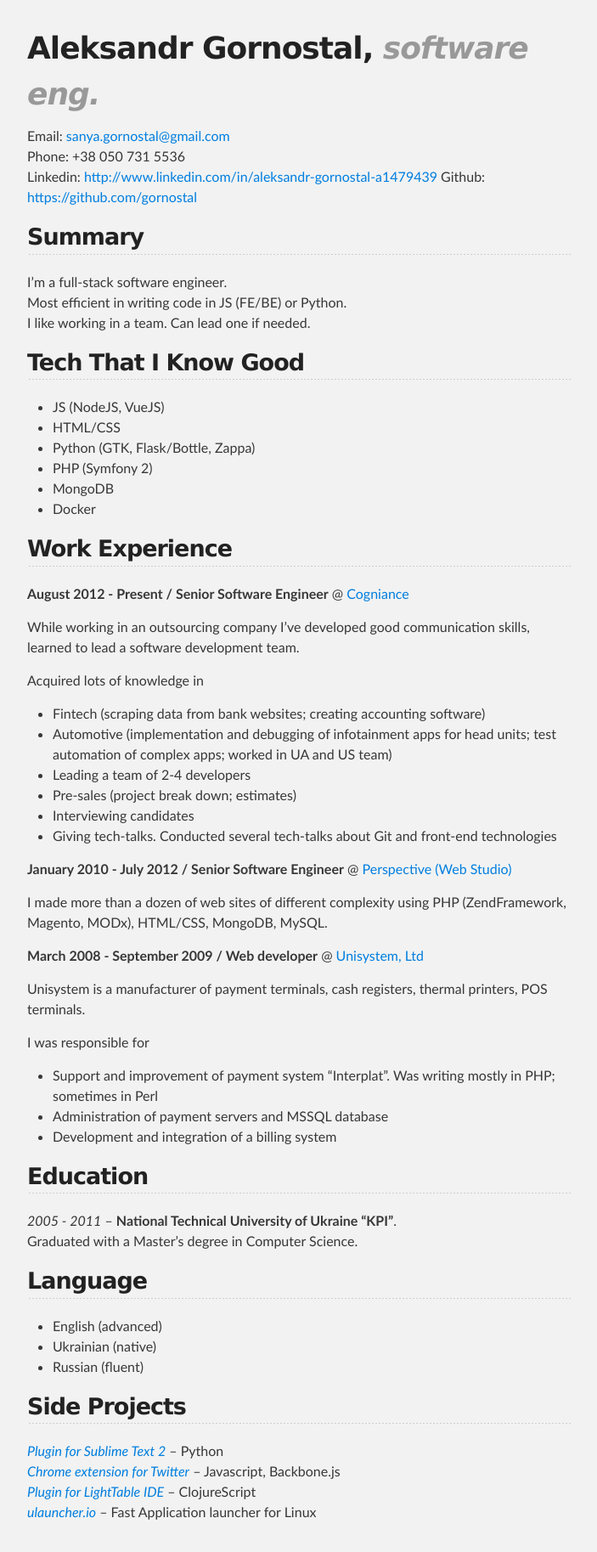
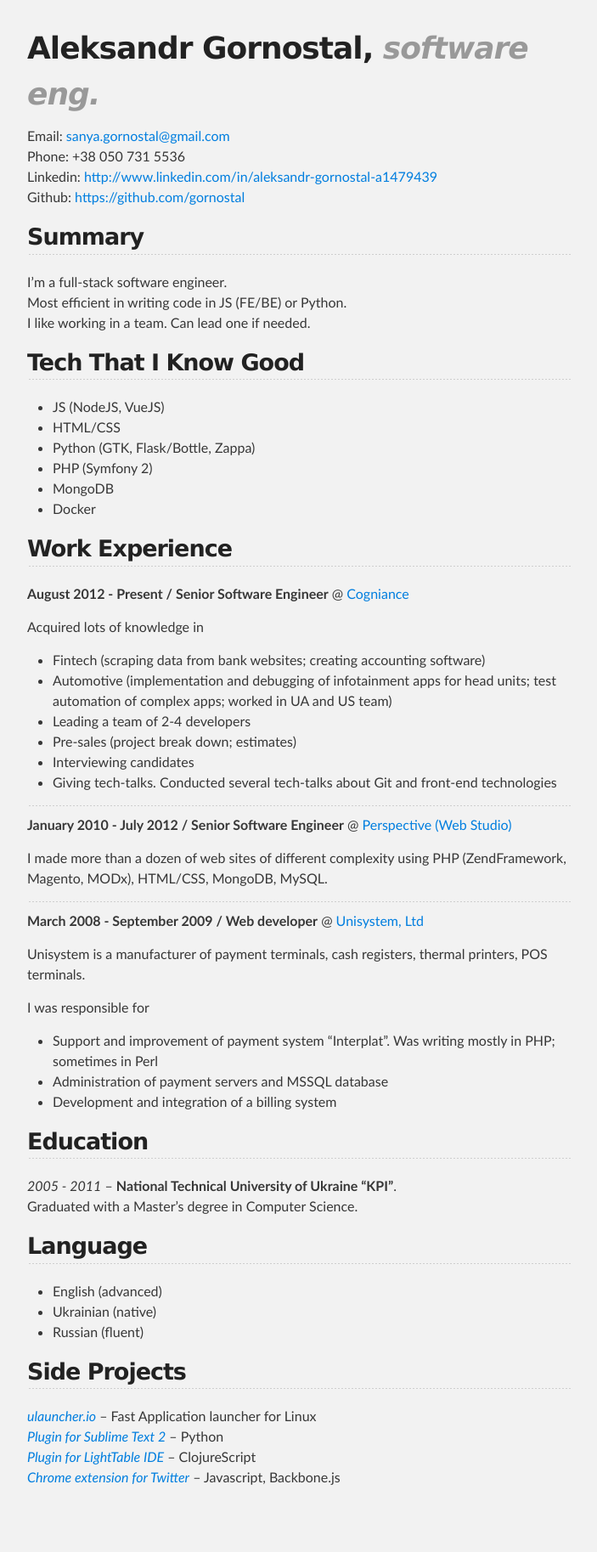
Before and after one commit to gornostal/resume, a Jekyll site: the page built from index.html, in a window 1280 px wide. Shown: the whole page at 85% size, without its empty margins (288-991 px from the left). Built offline with Jekyll 4.4.1, drawn with Linux system fonts in a browser that asks for light colours; Markdown is read by kramdown in place of the engine named in the settings; after the commit the page ends 1786 px from its top, so only the background shows below that.

Commit message:
more fixes

```diff
--- a/_includes/resume.md
+++ b/_includes/resume.md
@@ -24,8 +24,6 @@
 
 **August 2012 - Present / Senior Software Engineer** @ [Cogniance](http://cogniance.com)
 
-While working in an outsourcing company I've developed good communication skills, learned to lead a software development team.
-
 Acquired lots of knowledge in
 
 * Fintech (scraping data from bank websites; creating accounting software)
@@ -35,9 +33,13 @@
 * Interviewing candidates
 * Giving tech-talks. Conducted several tech-talks about Git and front-end technologies
 
+---
+
 **January 2010 - July 2012 / Senior Software Engineer** @ [Perspective (Web Studio)](http://perspective.net.ua)
 
 I made more than a dozen of web sites of different complexity using PHP (ZendFramework, Magento, MODx), HTML/CSS, MongoDB, MySQL.
+
+---
 
 **March 2008 - September 2009 / Web developer** @ [Unisystem, Ltd](http://unisystem.ua/en.html)
 
@@ -62,7 +64,7 @@
 
 ## Side Projects
 
+_[ulauncher.io](http://ulauncher.io)_ – Fast Application launcher for Linux
 _[Plugin for Sublime Text 2](https://github.com/gornostal/Modific)_ – Python
+_[Plugin for LightTable IDE](https://github.com/gornostal/Modific-LightTable)_ – ClojureScript
 _[Chrome extension for Twitter](https://github.com/gornostal/twittext)_ – Javascript, Backbone.js
-_[Plugin for LightTable IDE](https://github.com/gornostal/Modific-LightTable)_ – ClojureScript
-_[ulauncher.io](http://ulauncher.io)_ – Fast Application launcher for Linux
```
